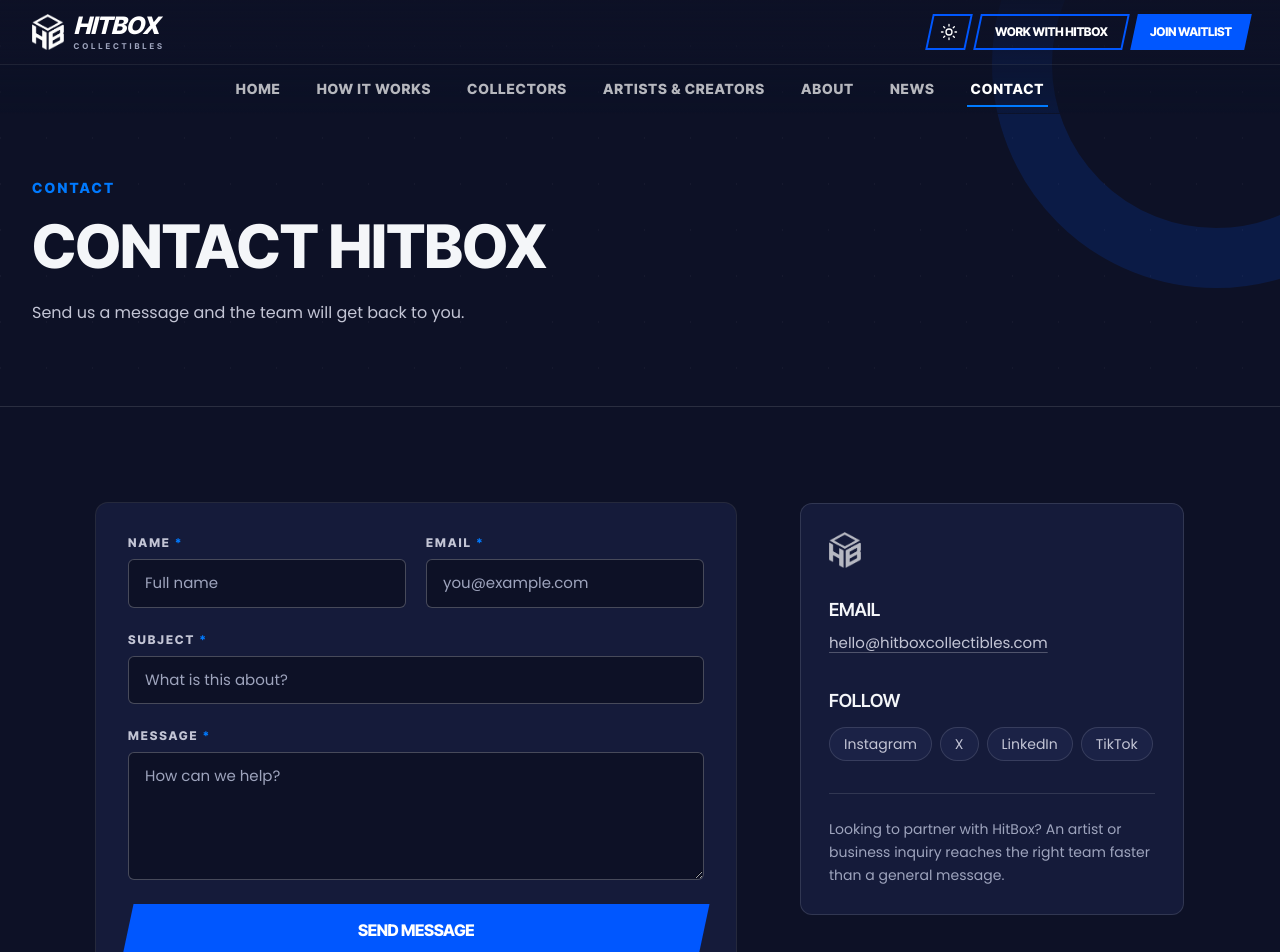
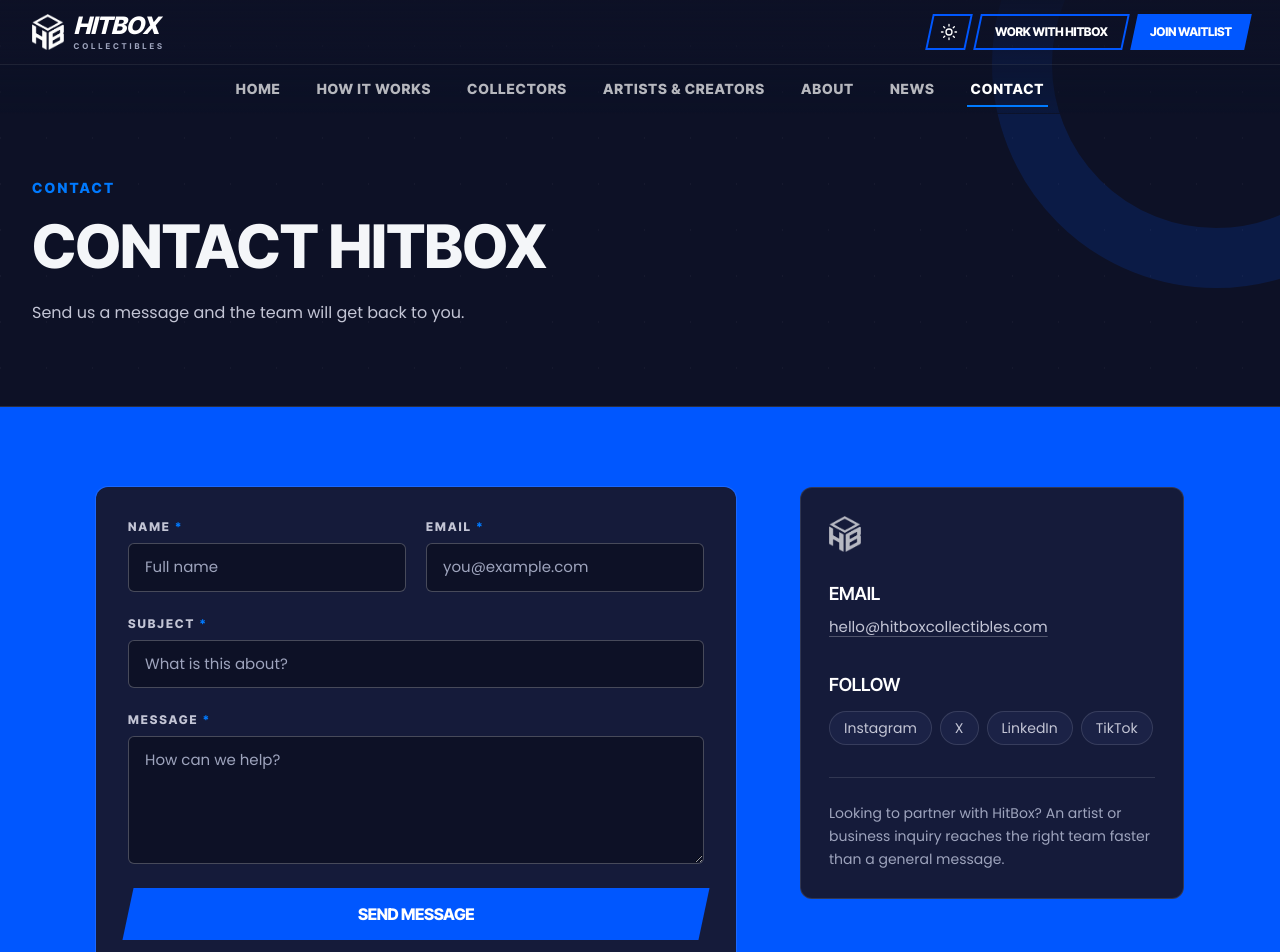
Before and after one commit to Hitbox-Co/hitbox-website, a Next.js app in the folder starter/: page /contact in a window 1280 px wide. Shown: the top 952 px of the page. Built offline with nearby package versions, Linux system fonts and the light colour scheme.

Commit message:
refactor: replace Container with Section component in ContactPage for improved layout

```diff
--- a/starter/src/app/contact/page.tsx
+++ b/starter/src/app/contact/page.tsx
@@ -3,7 +3,7 @@
 import { LogoMark } from "@/components/brand/LogoMark";
 import { ContactForm } from "@/components/forms/ContactForm";
 import { PageHero } from "@/components/layout/PageHero";
-import { Container } from "@/components/ui/Container";
+import { Section } from "@/components/ui/Section";
 import { site } from "@/lib/site";
 
 export const metadata: Metadata = {
@@ -21,8 +21,9 @@
         watermark={false}
       />
 
-      <section className="py-16 sm:py-24">
-        <Container>
+      {/* The form and the aside carry their own surfaces, so they read as
+          panels sitting on the brand band rather than dissolving into it. */}
+      <Section tone="brand" width="default">
         <div className="grid gap-12 lg:grid-cols-[1fr_0.6fr] lg:gap-16">
           <ContactForm />
 
@@ -59,8 +60,7 @@
             </div>
           </aside>
         </div>
-        </Container>
-      </section>
+      </Section>
     </>
   );
 }
```
Lines whose indentation alone changed are shown as unchanged.
